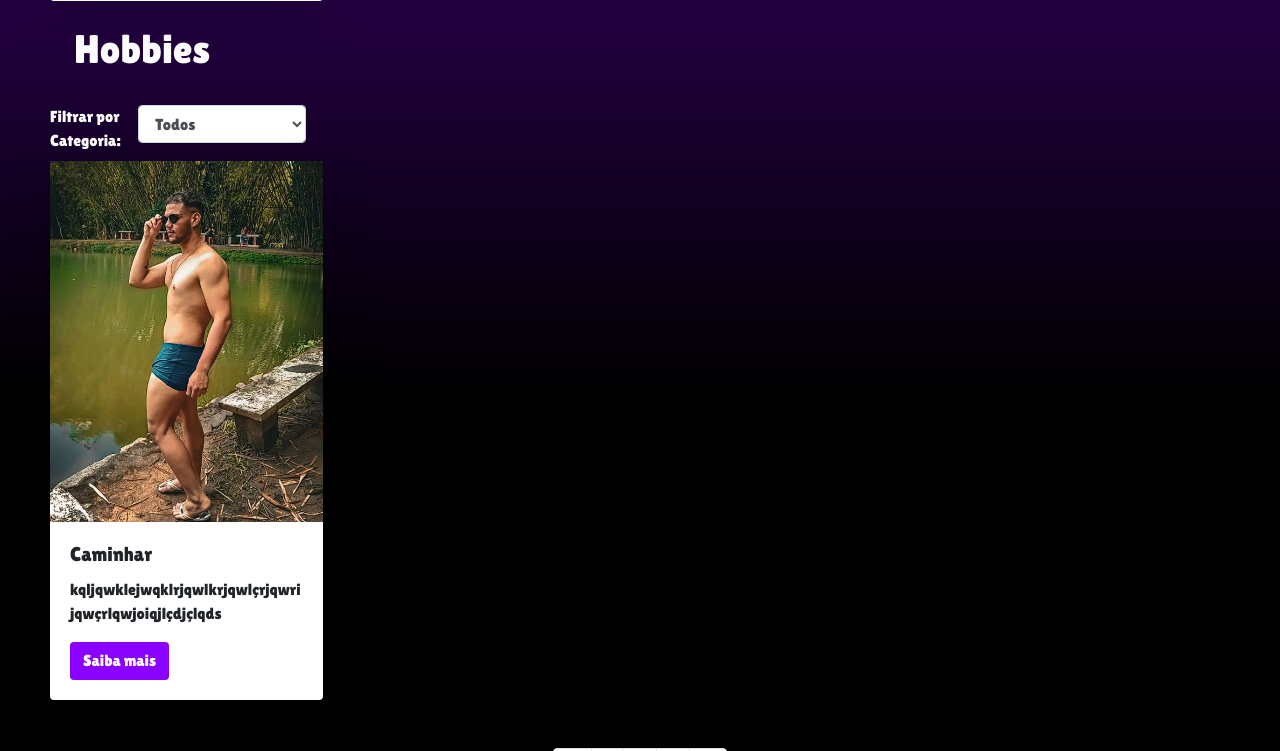
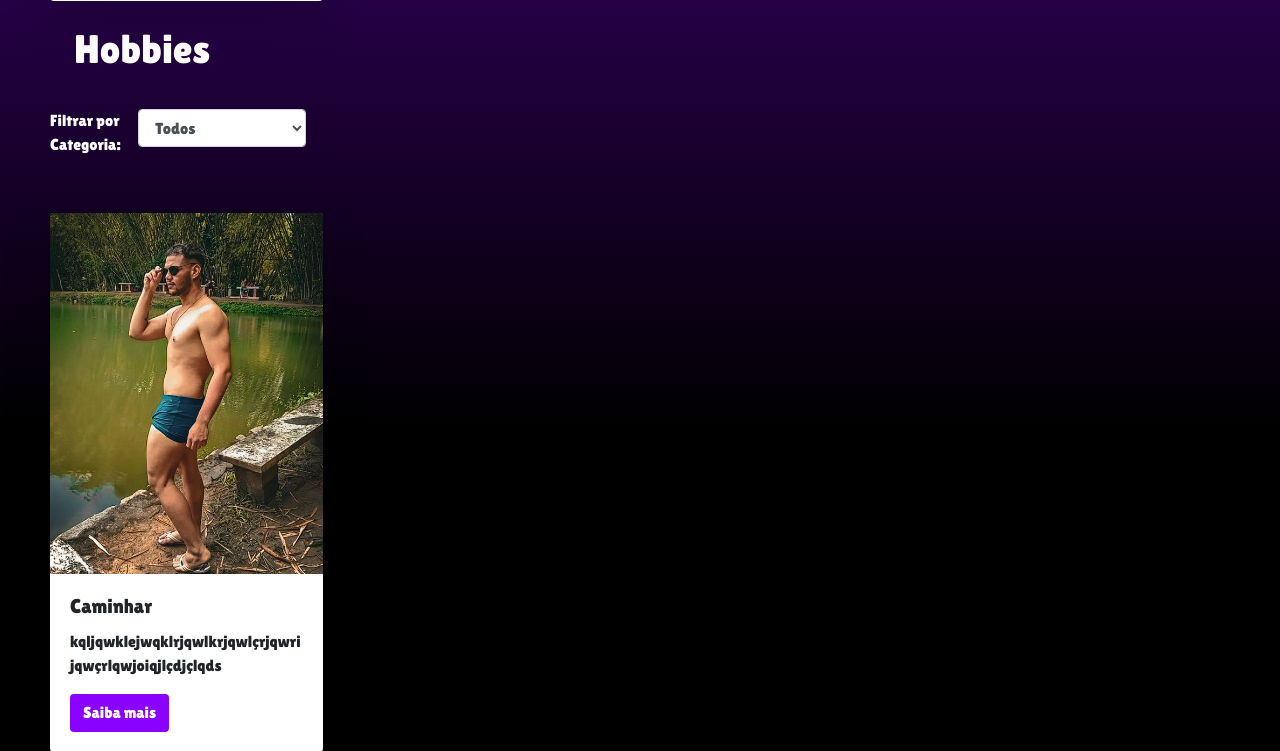
Before and after one commit to RicardoMelo2501/hobby_hub, a Django app: page /hobby/ in a window 1280 px wide. Shown: the part 750-1501 px from the top of the page. Run offline with Django 4.2, Linux system fonts and the light colour scheme; data comes from the database, SQL or seed files in the repository; some libraries are stand-ins or nearby versions.

Commit message:
Update homepage

```diff
--- a/base/templates/hobby/index.html
+++ b/base/templates/hobby/index.html
@@ -83,7 +83,7 @@ Home
         <div class="p-4">
             <h1 class="text-white">Hobbies</h1>
         </div>
-        <div class="Container d-flex justify-content-center">
+        <div class="Container d-flex justify-content-center mb-5 mt-1">
             <label class="text-white" for="categoryFilter">Filtrar por Categoria:</label>
             <select id="categoryFilter" class="form-control">
                 <option value="todos">Todos</option>
```
